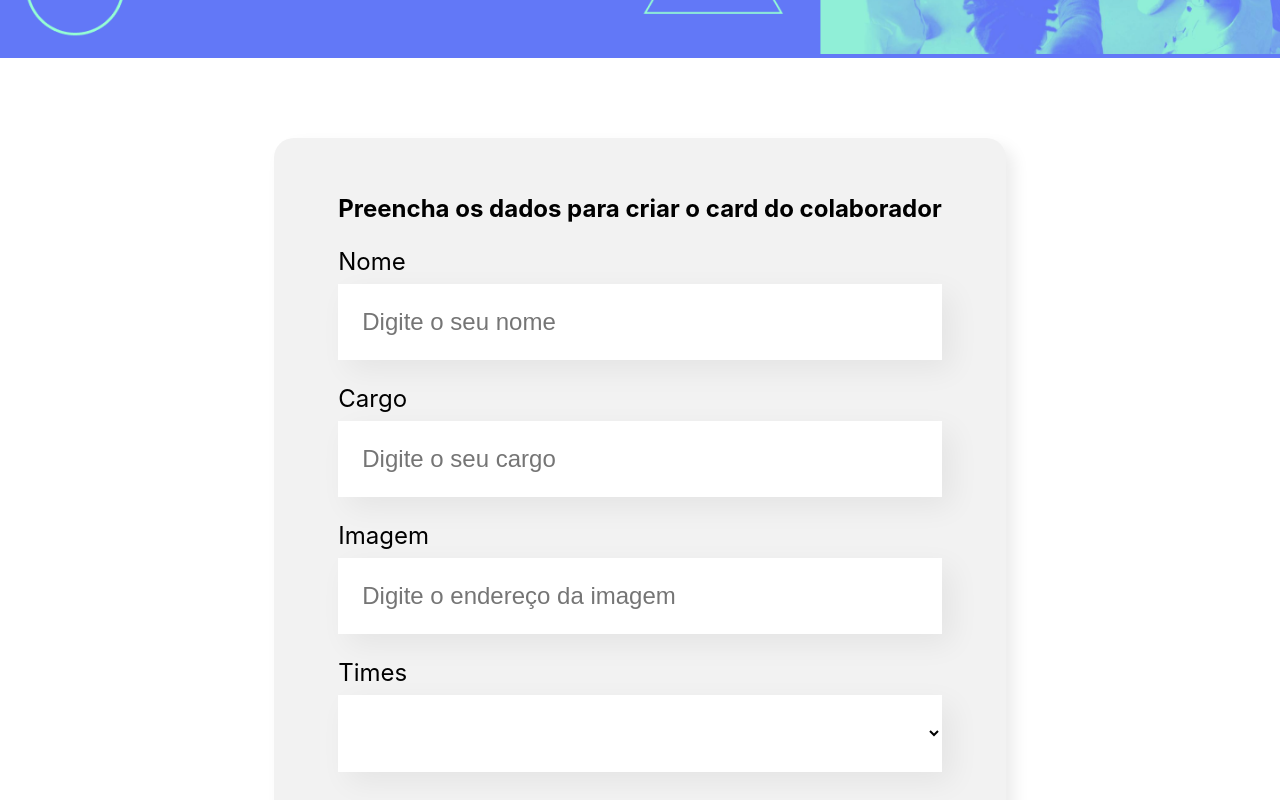
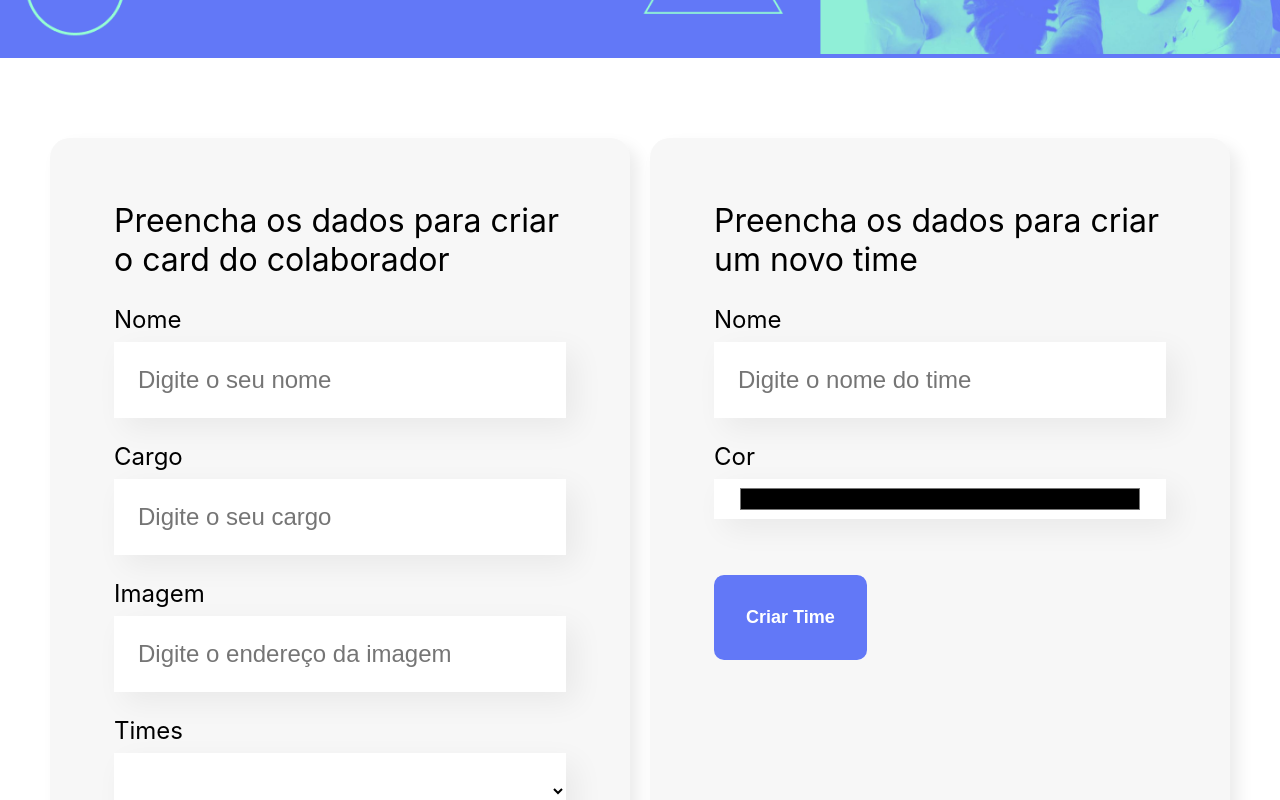
Before and after one commit to IcaroLino/organo, a React (Create React App) app: page / in a window 1280 px wide. Shown: the part 440-1240 px from the top of the page. Built offline with nearby package versions, Linux system fonts and the light colour scheme.

Commit message:
Adding form to create a new squad

```diff
--- a/src/components/Form/Form.css
+++ b/src/components/Form/Form.css
@@ -1,13 +1,20 @@
 .form {
   display: flex;
+  gap: 20px;
+  flex-wrap: wrap;
   justify-content: center;
-  margin: 80px 0;
+  margin: 80px 50px;
 }
 
 .form form {
-  max-width: 80%;
-  background-color: #F2F2F2;
+  background-color: #F7F7F7;
   border-radius: 20px;
   padding: 36px 64px;
   box-shadow: 8px 8px 16px rgba(0, 0, 0, 0.08);
+  flex: 1;
 }
+
+.form form h2 {
+  font-weight: 400;
+  font-size: 32px;
+}
--- a/src/components/Form/index.js
+++ b/src/components/Form/index.js
@@ -1,7 +1,7 @@
 import { useState } from 'react';
 import Button from '../Button';
 import DropdownList from '../DropdownList';
-import TextField from '../TextField';
+import Field from '../Field';
 import './Form.css'
 
 function Form(props) {
@@ -10,6 +10,8 @@ function Form(props) {
   const [role, setRole] = useState('');
   const [image, setImage] = useState('');
   const [squad, setSquad] = useState('');
+  const [squadName, setSquadName] = useState('');
+  const [squadColor, setSquadColor] = useState('');
 
   const saveForm = (event) => {
     event.preventDefault();
@@ -29,21 +31,21 @@ function Form(props) {
     <section className='form'>
       <form onSubmit={saveForm}>
         <h2>Preencha os dados para criar o card do colaborador</h2>
-        <TextField
+        <Field
           required={true}
           label="Nome"
           placeholder="Digite o seu nome"
           value={name}
           onChange={(value) => setName(value)}
         />
-        <TextField
+        <Field
           required={true}
           label="Cargo"
           placeholder="Digite o seu cargo"
           value={role}
           onChange={(value) => setRole(value)}
         />
-        <TextField
+        <Field
           label="Imagem"
           placeholder="Digite o endereço da imagem"
           value={image}
@@ -58,6 +60,25 @@ function Form(props) {
         />
         <Button>Criar Card</Button>
       </form>
+      <form onSubmit={saveForm}>
+        <h2>Preencha os dados para criar um novo time</h2>
+        <Field
+          required={true}
+          label="Nome"
+          placeholder="Digite o nome do time"
+          value={squadName}
+          onChange={(value) => setSquadName(value)}
+        />
+        <Field
+          required={true}
+          label="Cor"
+          type='color'
+          placeholder="Digite sua cor"
+          value={squadColor}
+          onChange={(value) => setSquadColor(value)}
+        />
+        <Button>Criar Time</Button>
+      </form>
     </section>
   );
 }
--- a/src/components/TextField/TextField.css
+++ /dev/null
@@ -1,19 +0,0 @@
-.text-field {
-  margin: 24px 0;
-}
-
-.text-field label {
-  display: block;
-  margin-bottom: 8px;
-  font-size: 24px
-}
-
-.text-field input {
-  background-color: #FFF;
-  box-shadow: 10px 10px 30px rgba(0, 0, 0, 0.06);
-  width: 100%;
-  border: none;
-  font-size: 24px;
-  padding: 24px;
-  box-sizing: border-box;
-}
--- a/src/components/TextField/index.js
+++ /dev/null
@@ -1,12 +0,0 @@
-import './TextField.css'
-
-function TextField(props) {
-  return (
-    <div className="text-field">
-      <label>{props.label}</label>
-      <input value={props.value} onChange={(event) => props.onChange(event.target.value)} required={props.required} placeholder={props.placeholder} />
-    </div>
-  );
-}
-
-export default TextField;
```
